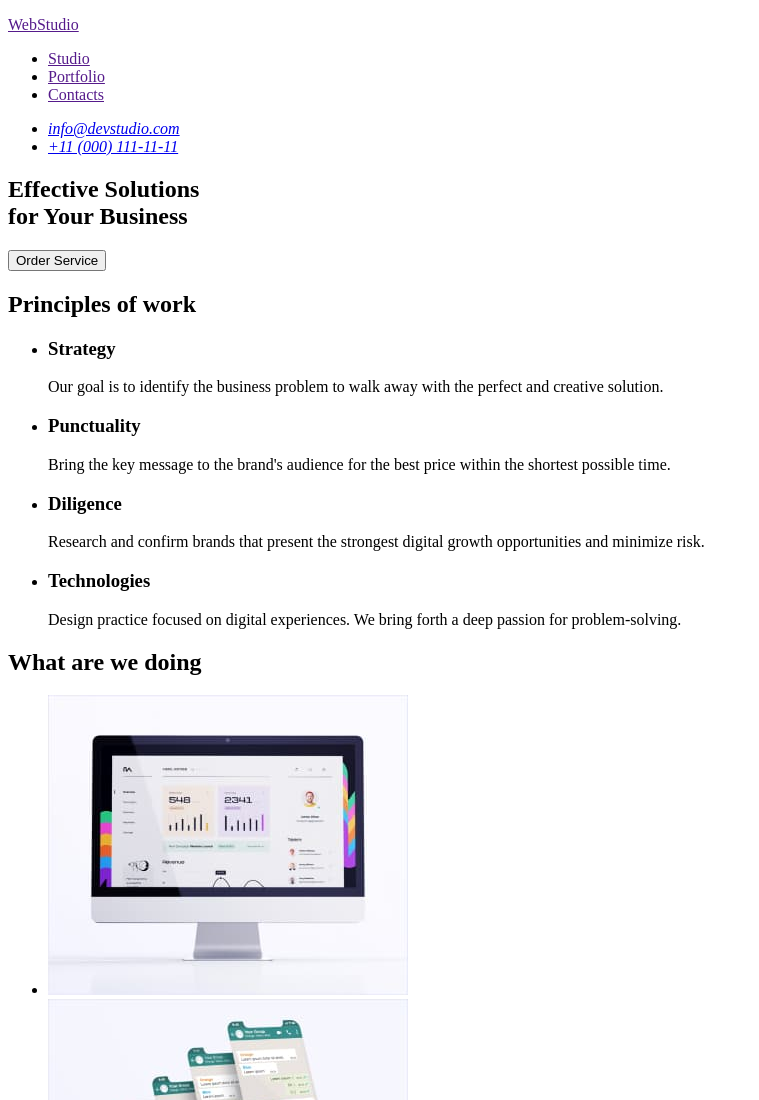
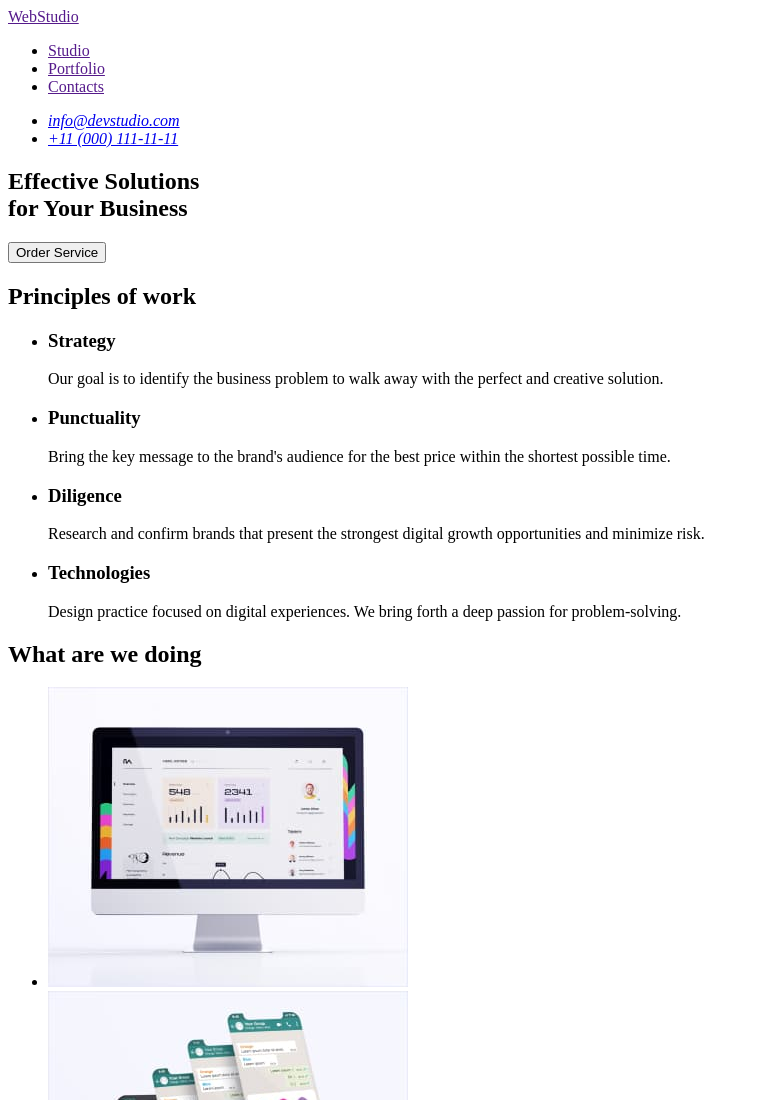
Before and after one commit to DemoUser79/goit-markup-hw-01, a plain HTML site: page index.html in a window 1280 px wide. Shown: the top 1100 px of the page, without its empty margins (0-759 px from the left). Drawn offline with Linux system fonts and the light colour scheme.

Commit message:
p deleted from a
teg <p> was deleted from teg <a>

```diff
--- a/index.html
+++ b/index.html
@@ -9,9 +9,7 @@
   <body>
     <header>
       <nav>
-        <a href="">
-          <p>WebStudio</p>
-        </a>
+        <a href="">WebStudio </a>
         <ul>
           <li><a href="">Studio</a></li>
           <li><a href="">Portfolio</a></li>
```
